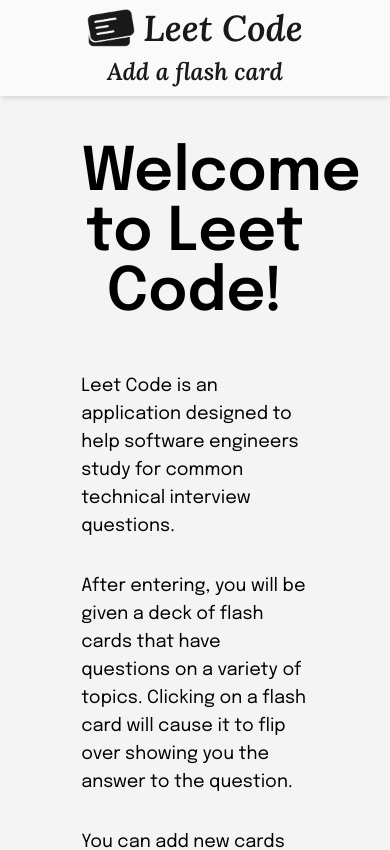
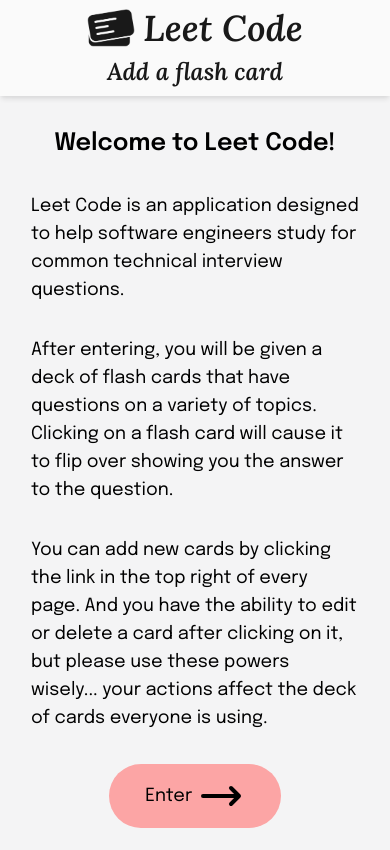
Before and after one commit to alexmkio/leet-cards, a Next.js app: page / in a window 390 px wide. Shown: the top 850 px of the page. Built offline with nearby package versions, Linux system fonts and the light colour scheme; no server answers.

Commit message:
Add responsivity to index page

```diff
--- a/pages/index.tsx
+++ b/pages/index.tsx
@@ -11,12 +11,12 @@ const Landing: NextPage = () => {
         <meta name="theme-color" content="#67E8F9" />
       </Head>
 
-      <div className="flex justify-center">
-        <article className="w-7/12 flex flex-col">
-          <h2 className="text-6xl font-semibold text-center py-12">
+      <div className="flex justify-center px-4 py-8">
+        <article className="w-11/12 md:w-9/12 lg:w-8/12 xl:w-7/12 flex flex-col">
+          <h2 className="text-2xl md:text-4xl lg:text-5xl xl:text-6xl font-semibold text-center">
             Welcome to Leet Code!
           </h2>
-          <p className="text-lg">
+          <p className="text-lg pt-8">
             Leet Code is an application designed to help software engineers study for common technical interview questions.
           </p>
           <p className="text-lg pt-8">
@@ -28,7 +28,7 @@ const Landing: NextPage = () => {
           <div className="flex justify-center pt-8">
             <Link href='/study'>
               <a>
-                <button className="flex items-center text-xl rounded-full py-3 px-9 transition duration-500 ease-in-out bg-red-300 hover:bg-red-400 transform hover:scale-110 hover:shadow-2xl hover:text-blueGray-100">
+                <button className="flex items-center text-lg md:text-xl rounded-full py-2 px-9 transition duration-500 ease-in-out bg-red-300 hover:bg-red-400 transform hover:scale-110 hover:shadow-2xl hover:text-blueGray-100">
                   Enter&nbsp;
                   <svg xmlns="http://www.w3.org/2000/svg" className="h-12 w-12" fill="none" viewBox="0 0 24 24" stroke="currentColor">
                     <path strokeLinecap="round" strokeLinejoin="round" strokeWidth={2} d="M17 8l4 4m0 0l-4 4m4-4H3" />
```
